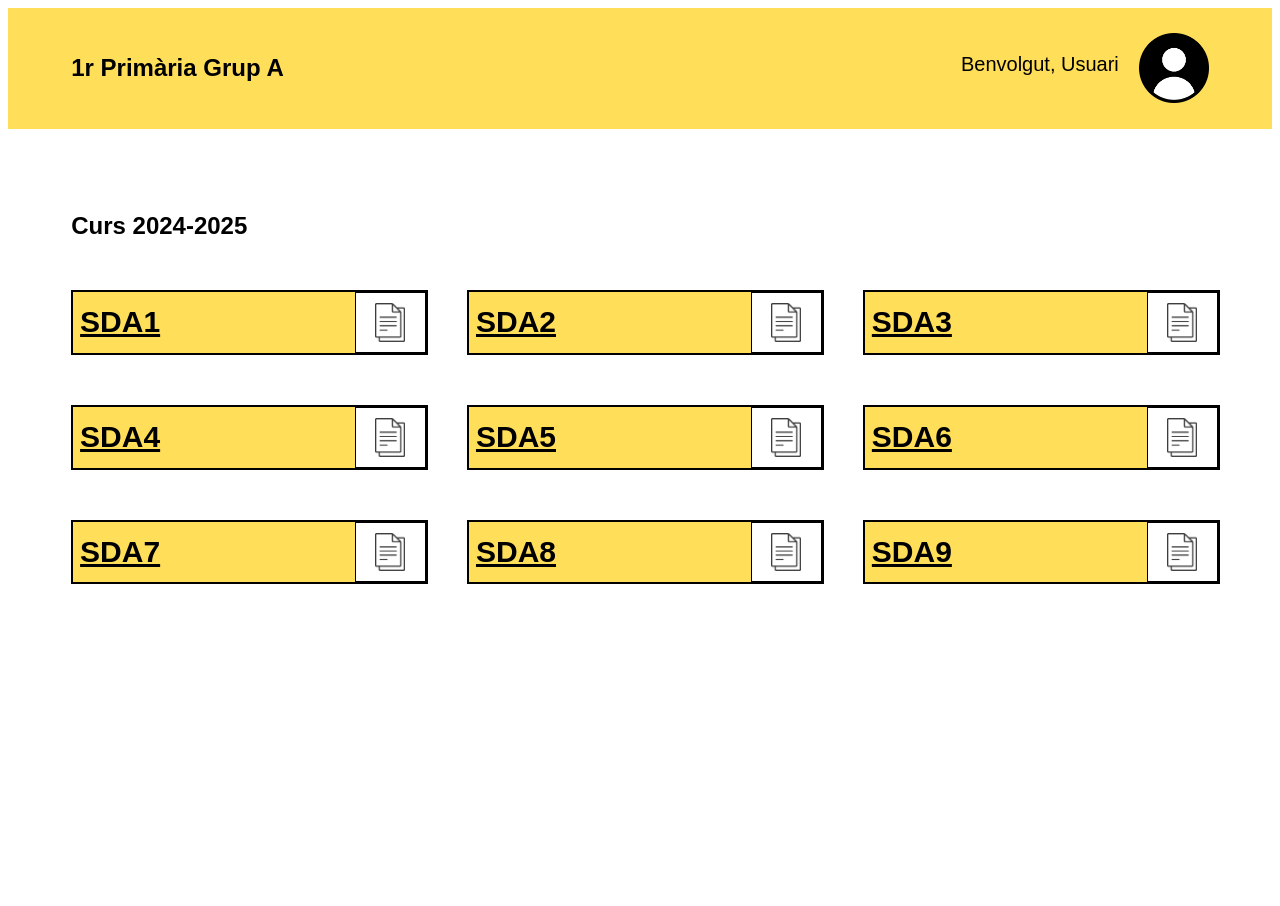
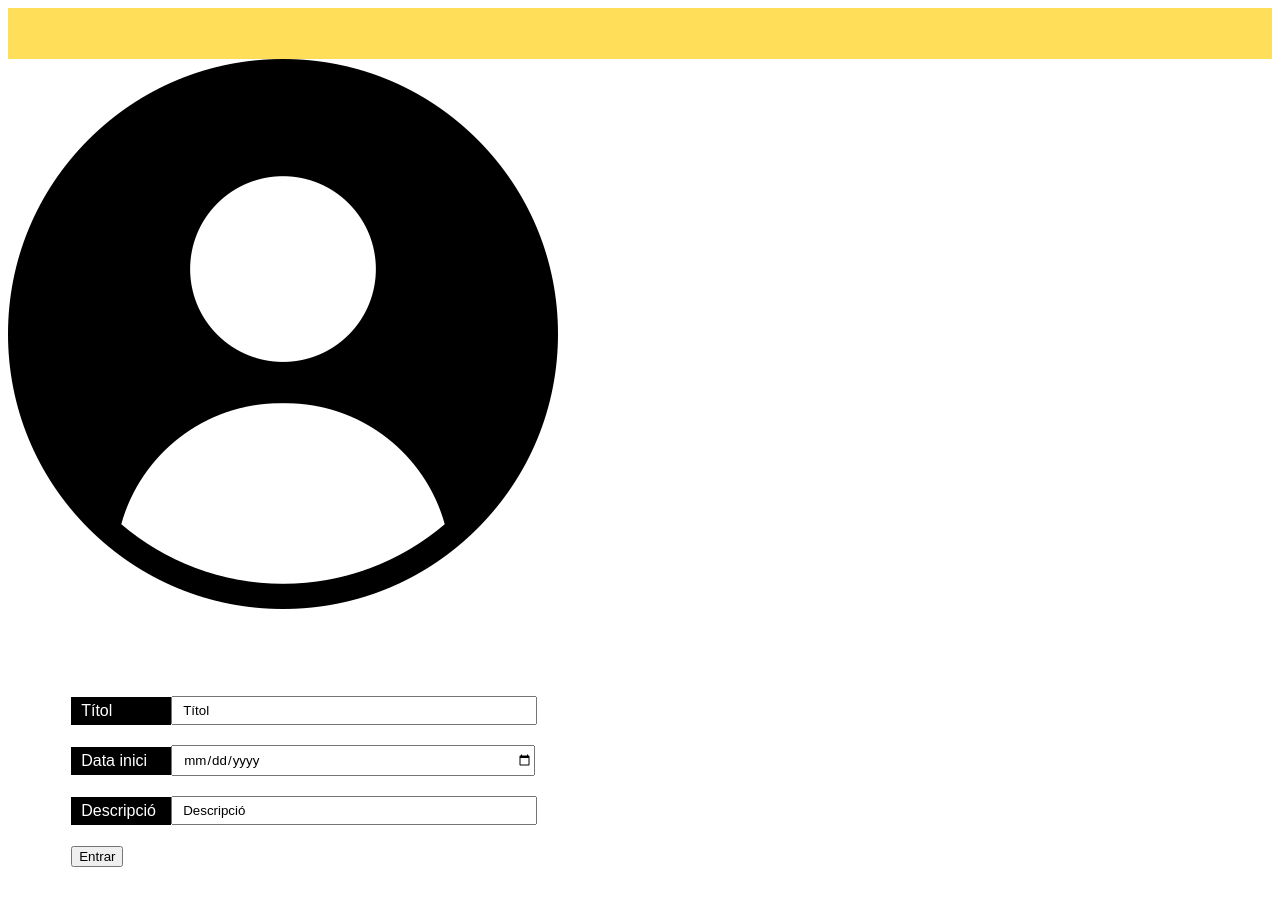
Before and after one commit to GuillemBarris/Registres_curriculars_CRPGA, an Angular app in the folder Registres_curriculars_CRPGA/: page /registres-u in a window 1280 px wide. Shown: the top 906 px of the page. Before the commit the page ends 800 px from the top, so only its background shows below. Built offline with nearby package versions, Linux system fonts and the light colour scheme.

Commit message:
put the Html in the component, place the login.component.spec.ts file in the test folder. And make the app able to grab the component

```diff
--- a/Registres_curriculars_CRPGA/src/app/app.component.html
+++ b/Registres_curriculars_CRPGA/src/app/app.component.html
@@ -1 +1 @@
-<router-outlet></router-outlet>
+<app-login></app-login>
--- a/Registres_curriculars_CRPGA/src/app/app.component.ts
+++ b/Registres_curriculars_CRPGA/src/app/app.component.ts
@@ -2,12 +2,13 @@ import { Component } from '@angular/core';
 import { RouterOutlet } from '@angular/router';
 import { RegistresUComponent } from "./components/registres-u/registres-u.component";
 import { SdaComponent } from './components/sda/sda.component';
+import { LoginComponent } from './components/login/login.component';
 
 
 @Component({
   selector: 'app-root',
   standalone: true,
-  imports: [RouterOutlet, RegistresUComponent, SdaComponent],
+  imports: [RouterOutlet, RegistresUComponent, SdaComponent, LoginComponent],
   templateUrl: './app.component.html',
   styleUrl: './app.component.css'
 })
--- a/Registres_curriculars_CRPGA/src/app/components/login/login.component.css
+++ b/Registres_curriculars_CRPGA/src/app/components/login/login.component.css
@@ -0,0 +1,58 @@
+* {
+    font-family: Arial, Helvetica, sans-serif;
+}
+html, body {
+margin: 0;
+padding: 0;
+}
+
+.header {
+width: auto;
+padding-left: 5%;
+padding-right: 5%;
+padding-bottom: 2%;
+padding-top: 2%;
+display: flex;
+flex-direction: row;
+justify-content: space-between;
+align-items: center;
+background-color: #ffde59;
+}
+.content {
+    padding: 5%;
+    }
+
+    .content-input {
+        display: flex;
+        flex-direction: row;
+        height: 30px;
+        align-items: center;
+    }
+
+    .content-row {
+        width: 100%;
+        display: flex;
+        flex-direction: row;
+        align-items: center;
+        justify-content: space-between;
+        margin-top: 20px;
+        margin-bottom:20px;
+
+    }
+
+    .content-input input {
+        padding-top: 5px;
+        padding-bottom: 5px;
+        padding-left: 10px;
+        width: 350px;
+    }
+
+    .content-input p {
+        padding-left: 10px;
+        padding-right: 10px;
+        padding-top: 5px;
+        padding-bottom: 5px;
+        background-color: black;
+        color: white;
+        width: 80px;
+    }
--- a/Registres_curriculars_CRPGA/src/app/components/login/login.component.html
+++ b/Registres_curriculars_CRPGA/src/app/components/login/login.component.html
@@ -1 +1,31 @@
-<p>login works!</p>
+<body>
+    <div class="header">
+
+    </div>
+
+    <img src="assets/img/user.png" alt="User Icon">
+    <div>
+        <div class="content">
+            <div class="content-row">
+                <div class="content-input">
+                    <p>Títol</p>
+                    <input value="Títol">
+                </div>
+            </div>
+            <div class="content-row">
+                <div class="content-input">
+                    <p>Data inici</p>
+                    <input type="date">
+                </div>
+            </div>
+            <div class="content-row">
+                <div class="content-input">
+                    <p>Descripció</p>
+                    <input value="Descripció">
+                </div>
+
+            </div>
+            <button> Entrar </button>
+        </div>
+    </div>
+</body>
```
Also changed, not shown: 1 other file (tests, documents, lock files or other folders).
